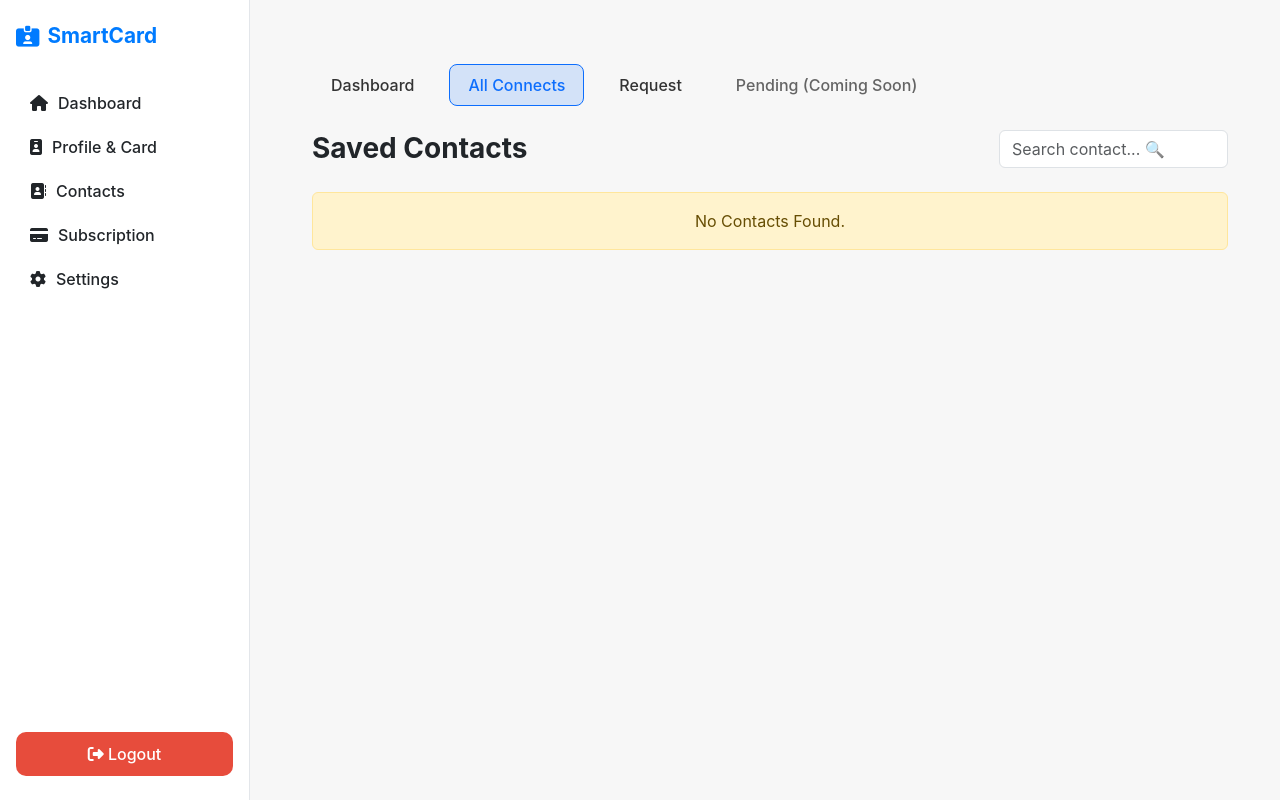
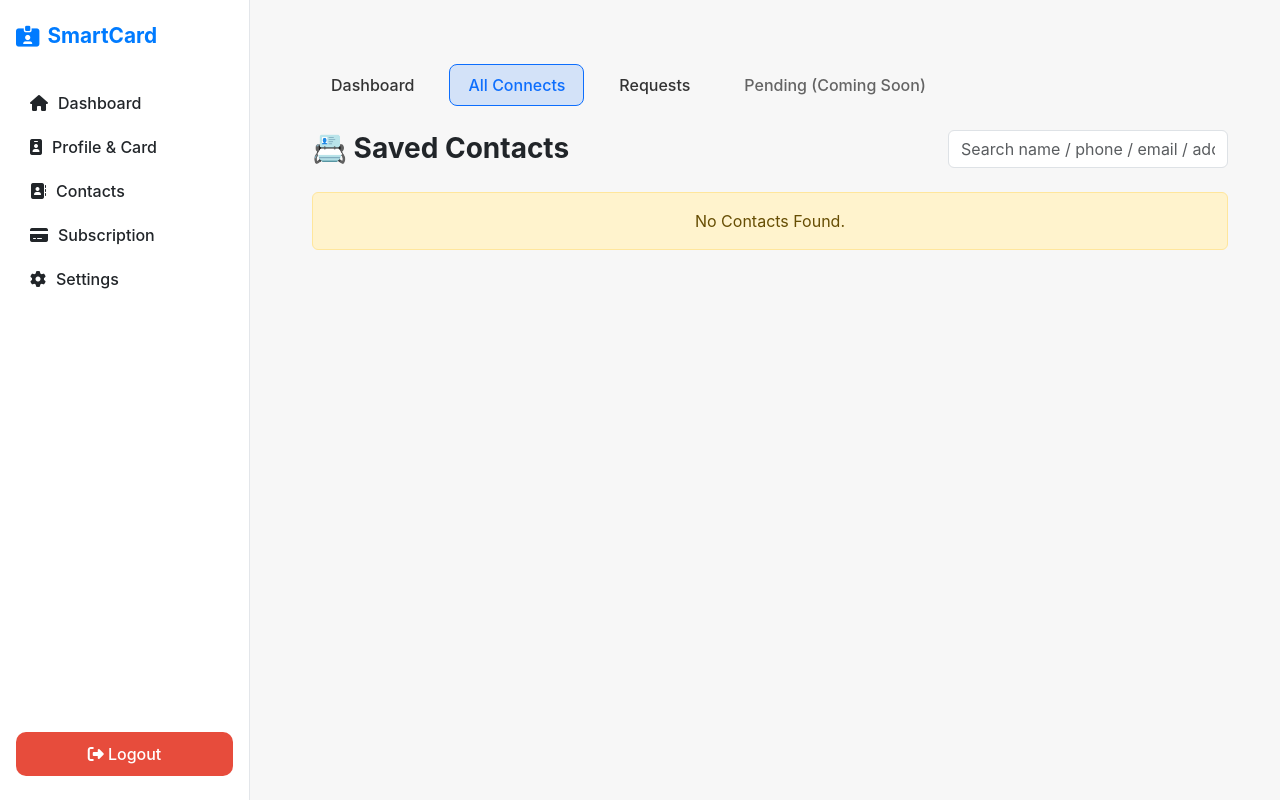
Before and after one commit to engrrasel/smartcard, a Django app: page /contacts/all-connects/ in a window 1280 px wide. Run offline with Django 5.2, Linux system fonts and the light colour scheme; the visitor is signed in with stand-in values (Sample User, id 1); data that the repository does not hold is empty; some libraries are stand-ins or nearby versions.

Commit message:
searchbar updated

```diff
--- a/app_contacts/context_processors.py
+++ b/app_contacts/context_processors.py
@@ -1,6 +1,6 @@
-from app_contacts.models import Notification
-from .models import ContactRequest
+from .models import Contact, Notification
 
+# 🔔 Notification counter
 def notif_context(request):
     if request.user.is_authenticated:
         unread = Notification.objects.filter(user=request.user, is_read=False)
@@ -11,8 +11,9 @@ def notif_context(request):
     return {"unread_count": 0, "unread_notifications": []}
 
 
+# 🔥 Pending Request Counter (global count)
 def pending_request_count(request):
     if request.user.is_authenticated:
-        count = ContactRequest.objects.filter(receiver=request.user, status="pending").count()
+        count = Contact.objects.filter(owner=request.user, status="pending").count()
         return {"pending_request_count": count}
     return {"pending_request_count": 0}
--- a/app_contacts/static/app_contacts/js/my_contacts.js
+++ b/app_contacts/static/app_contacts/js/my_contacts.js
@@ -1,16 +1,4 @@
 document.addEventListener("DOMContentLoaded", () => {
-
-    /*============ 🔍 LIVE SEARCH ============*/
-    const searchBox=document.getElementById("searchBox");
-    if(searchBox){
-        searchBox.addEventListener("input",()=>{
-            const q=searchBox.value.toLowerCase();
-            document.querySelectorAll(".contact-row").forEach(row=>{
-                row.style.display=row.dataset.name.includes(q)?"":"none";
-            });
-        });
-    }
-
 
     /*============ 📝 NOTE SYSTEM ============*/
     const modal=document.getElementById("noteModal");
@@ -19,16 +7,14 @@ document.addEventListener("DOMContentLoaded", () => {
     const lastNoteText=document.getElementById("lastNoteText");
     let activeID=null;
 
-
-    // ⭐ OPEN NOTE MODAL + GET LAST NOTE
+    // ⭐ OPEN NOTE MODAL + LOAD LAST NOTE
     document.querySelectorAll(".contact-btn.note").forEach(btn=>{
         btn.addEventListener("click",(e)=>{
-            e.stopPropagation();               // prevent dashboard redirect ❗
+            e.stopPropagation();
             activeID=btn.dataset.id;
             modal.style.display="flex";
             newNote.value="";
 
-            // Fetch last note instantly
             fetch(`/contacts/get-last-note/${activeID}/`)
             .then(r=>r.json())
             .then(d=>{
@@ -36,12 +22,10 @@ document.addEventListener("DOMContentLoaded", () => {
                     ? `<b>${d.text}</b><br><small>${d.time}</small>`
                     : "No previous notes found";
             });
-
         });
     });
 
-
-    // ⭐ SAVE NOTE → POPUP + AUTO CLOSE
+    // ⭐ SAVE NOTE + CLOSE POPUP
     saveBtn.addEventListener("click",()=>{
         let text=newNote.value.trim();
         if(!text) return Swal.fire("⚠ Write something first!");
@@ -57,20 +41,17 @@ document.addEventListener("DOMContentLoaded", () => {
         .then(r=>r.json())
         .then(d=>{
             if(d.success){
-
                 Swal.fire({
                     icon:"success",
                     title:"Note Saved!",
                     timer:900,
                     showConfirmButton:false,
-                    willClose:()=>closeNote()    // modal auto close 🔥
+                    willClose:()=>closeNote()
                 });
-
-                lastNoteText.innerHTML = `<b>${d.text}</b><br><small>${d.time}</small>`;
+                lastNoteText.innerHTML=`<b>${d.text}</b><br><small>${d.time}</small>`;
             }
         });
     });
-
 
 
 
@@ -81,7 +62,6 @@ document.addEventListener("DOMContentLoaded", () => {
             window.location=`tel:${btn.dataset.phone}`;
         };
     });
-
 
     /*============ ✉ EMAIL BUTTON ============*/
     document.querySelectorAll(".contact-btn.email").forEach(btn=>{
@@ -111,23 +91,40 @@ document.addEventListener("DOMContentLoaded", () => {
                     })
                     .then(r=>r.json())
                     .then(d=>{
-                        if(d.success){
-                            btn.closest(".contact-row").remove();
-                        }
+                        if(d.success) btn.closest(".contact-row").remove();
                     });
                 }
             });
+        };
+    });
 
-        };
+
+    // ===================== 🔍 ADVANCED LIVE SEARCH =====================
+    const search=document.getElementById("searchBox");
+
+    search?.addEventListener("input",()=>{
+        let q=search.value.toLowerCase().trim();
+
+        document.querySelectorAll(".contact-row").forEach(item=>{
+
+            let name  = item.dataset.name ?? "";
+            let email = item.dataset.email ?? "";
+            let phone = item.dataset.phone ?? "";
+            let addr  = item.dataset.address ?? "";
+            let org   = item.dataset.org ?? "";
+
+            let match = name.includes(q) || email.includes(q) || phone.includes(q)
+                     || addr.includes(q) || org.includes(q);
+
+            item.style.display = match ? "" : "none";
+        });
     });
 
 });
 
 
-
-/*============ MODAL + CSRF ============*/
+/*============ UTILITIES ============*/
 function closeNote(){ document.getElementById("noteModal").style.display="none"; }
-
 function getCookie(name){
     return document.cookie.split("; ").reduce((a,b)=>{
         let c=b.split("=");return c[0]==name?decodeURIComponent(c[1]):a;
--- a/app_contacts/templates/contacts/my_connects.html
+++ b/app_contacts/templates/contacts/all_connects.html
@@ -6,22 +6,30 @@
 <script src="https://cdn.jsdelivr.net/npm/sweetalert2@11"></script>
 <script src="{% static 'app_contacts/js/my_contacts.js' %}" defer></script>
 
+
 <h3 class="fw-bold mb-4 d-flex justify-content-between align-items-center">
-    Saved Contacts
-    <input id="searchBox" class="form-control w-25" placeholder="Search contact... 🔍">
+    <span>📇 Saved Contacts</span>
+
+    <input id="searchBox" type="text" class="form-control"
+           placeholder="Search name / phone / email / address... 🔍"
+           style="max-width:280px;border-radius:6px;">
 </h3>
+
 
 {% if contacts %}
 <div id="contactContainer" class="row">
 
 {% for c in contacts %}
-<div class="col-12 contact-row" data-name="{{ c.visitor.full_name|default:c.visitor.username|lower }}">
+<div class="col-12 contact-row req-item"
+     data-name="{{ c.visitor.full_name|default:c.visitor.username|lower }}"
+     data-email="{{ c.visitor.email|lower }}"
+     data-phone="{{ c.visitor.phone|default:'' }}"
+     data-address="{{ c.visitor.address|default:''|lower }}"
+     data-org="{{ c.visitor.organization|default:''|lower }}">
 
-    <!-- MAIN CARD (PROFILE CLICK) -->
     <div class="contact-flat-card pointer"
          onclick="window.location='{% url 'app_contacts:my_connects_db' c.id %}'">
 
-        <!-- LEFT INFO -->
         <div class="d-flex align-items-center gap-3">
             <div class="avatar-box">
                 <img src="{% if c.visitor.profile_picture %}{{ c.visitor.profile_picture.url }}{% else %}https://via.placeholder.com/70{% endif %}"
@@ -31,14 +39,13 @@
 
             <div class="contact-info">
                 <h6>{{ c.visitor.full_name|default:c.visitor.username }}</h6>
-                <small>{{ c.visitor.email }}</small>
+                <small>{{ c.visitor.email }}</small><br>
                 {% if c.visitor.phone %}
-                <small><i class="fa-solid fa-phone"></i> {{ c.visitor.phone }}</small>
+                    <small><i class="fa-solid fa-phone"></i> {{ c.visitor.phone }}</small>
                 {% endif %}
             </div>
         </div>
 
-        <!-- ACTION PANEL (STOP CARD REDIRECT) -->
         <div class="action-icons">
 
             {% if c.visitor.phone %}
@@ -51,7 +58,7 @@
                 <i class="fa-solid fa-envelope"></i>
             </button>
 
-            <button class="contact-btn note" onclick="event.stopPropagation();" data-id="{{ c.id }}" data-name="{{ c.visitor.full_name }}">
+            <button class="contact-btn note" onclick="event.stopPropagation();" data-id="{{ c.id }}">
                 <i class="fa-regular fa-note-sticky"></i>
             </button>
 
@@ -64,21 +71,20 @@
     </div>
 </div>
 {% endfor %}
+
 </div>
 
 {% else %}
 <div class="alert alert-warning text-center">No Contacts Found.</div>
 {% endif %}
 
-<!-- ⭐ ONLY ONE FINAL WORKING NOTE MODAL -->
-<!-- ⭐ ONLY ONE FINAL WORKING NOTE MODAL -->
+<!-- ⭐ NOTE MODAL (Final) -->
 <div id="noteModal" class="modal-overlay">
     <div class="modal-box">
         <h4>✍ Add Note</h4>
 
         <textarea id="newNote" class="form-control" rows="2"></textarea>
-
-        <p id="lastNoteText" style="margin-top:10px; font-size:14px; color:#444"></p>
+        <p id="lastNoteText" style="margin-top:10px;font-size:14px;color:#444"></p>
 
         <div class="d-flex justify-content-end gap-2 mt-3">
             <button onclick="closeNote()" class="btn btn-secondary">Close</button>
@@ -87,5 +93,4 @@
     </div>
 </div>
 
-
 {% endblock %}
--- a/app_contacts/templates/contacts/connects_base.html
+++ b/app_contacts/templates/contacts/connects_base.html
@@ -20,14 +20,19 @@
 
       <a href="{% url 'app_contacts:contact_request' %}"
    class="nav-btn {% if request.resolver_match.url_name == 'contact_request' %}active{% endif %}">
-           Request
+    Requests
+    {% if pending_request_count > 0 %}
+         <span class="badge bg-danger ms-1">{{ pending_request_count }}</span>
+    {% endif %}
 </a>
+
 
       <span class="nav-btn disabled opacity-75">Pending (Coming Soon)</span>
 
    </div>
 
    {% block connect_content %}{% endblock %}
+
 </div>
 
 {% endblock %}
--- a/app_contacts/views.py
+++ b/app_contacts/views.py
@@ -48,7 +48,11 @@ def add_contact(request, user_id):
 @login_required
 def request_view(request):
     requests = Contact.objects.filter(owner=request.user, status="pending")
-    return render(request, "contacts/request.html", {"requests": requests})
+
+    return render(request, "contacts/request.html", {
+        "requests": requests,
+        "req_count": requests.count(),   # ← 🔥 COUNT added
+    })
 
 
 
@@ -99,7 +103,7 @@ def contact_dashboard(request):
 @login_required
 def all_connects(request):
     contacts = Contact.objects.filter(owner=request.user, status="accepted").order_by("-created_at")
-    return render(request, "contacts/my_connects.html", {"contacts": contacts})
+    return render(request, "contacts/all_connects.html", {"contacts": contacts})
 
 
 
```
Also changed, not shown: app_contacts/models.py (+22 -2 lines), app_contacts/static/app_contacts/js/request.js (+46 -14 lines), app_contacts/templates/contacts/request.html (+22 -5 lines), smartcard/settings.py (+7 -2 lines), app_contacts/migrations/0007_alter_contact_owner_alter_contact_status_and_more.py (added). Lines whose indentation alone changed are shown as unchanged.
